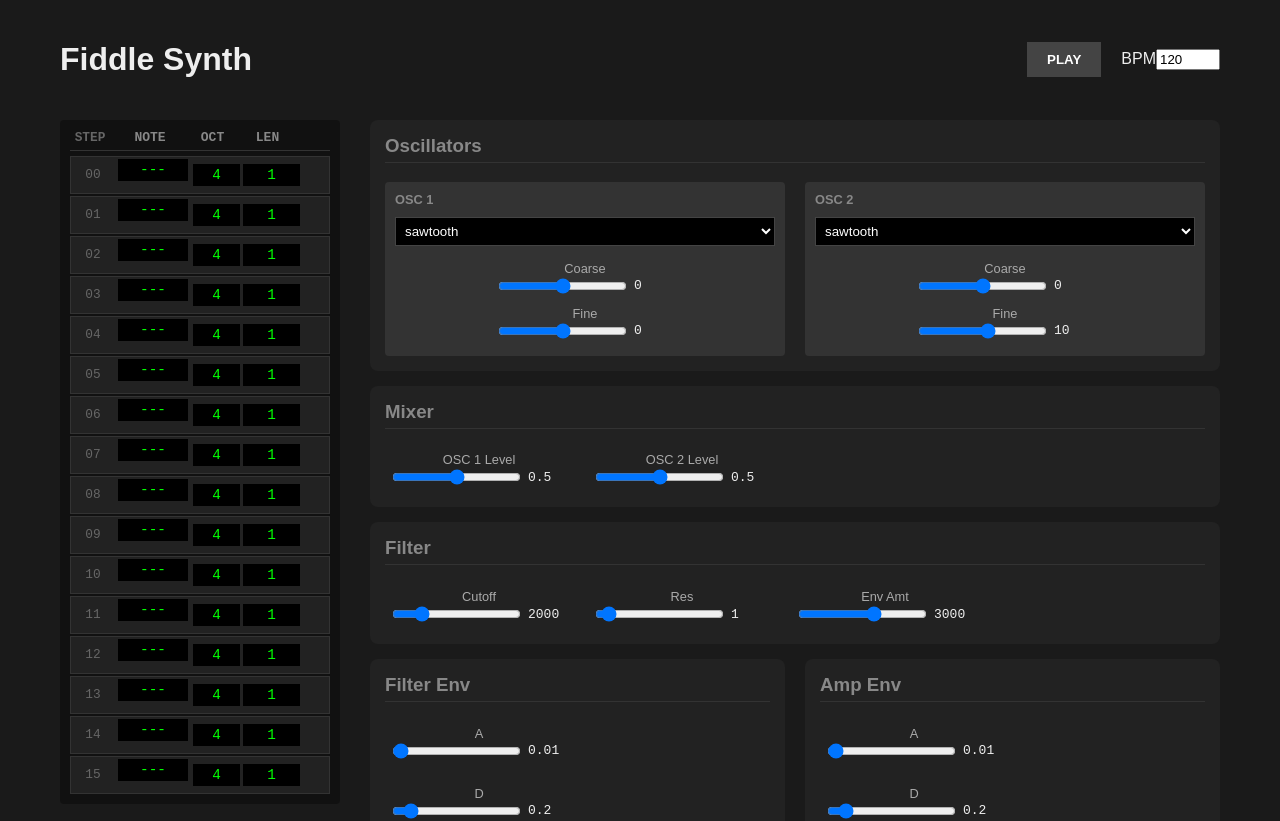
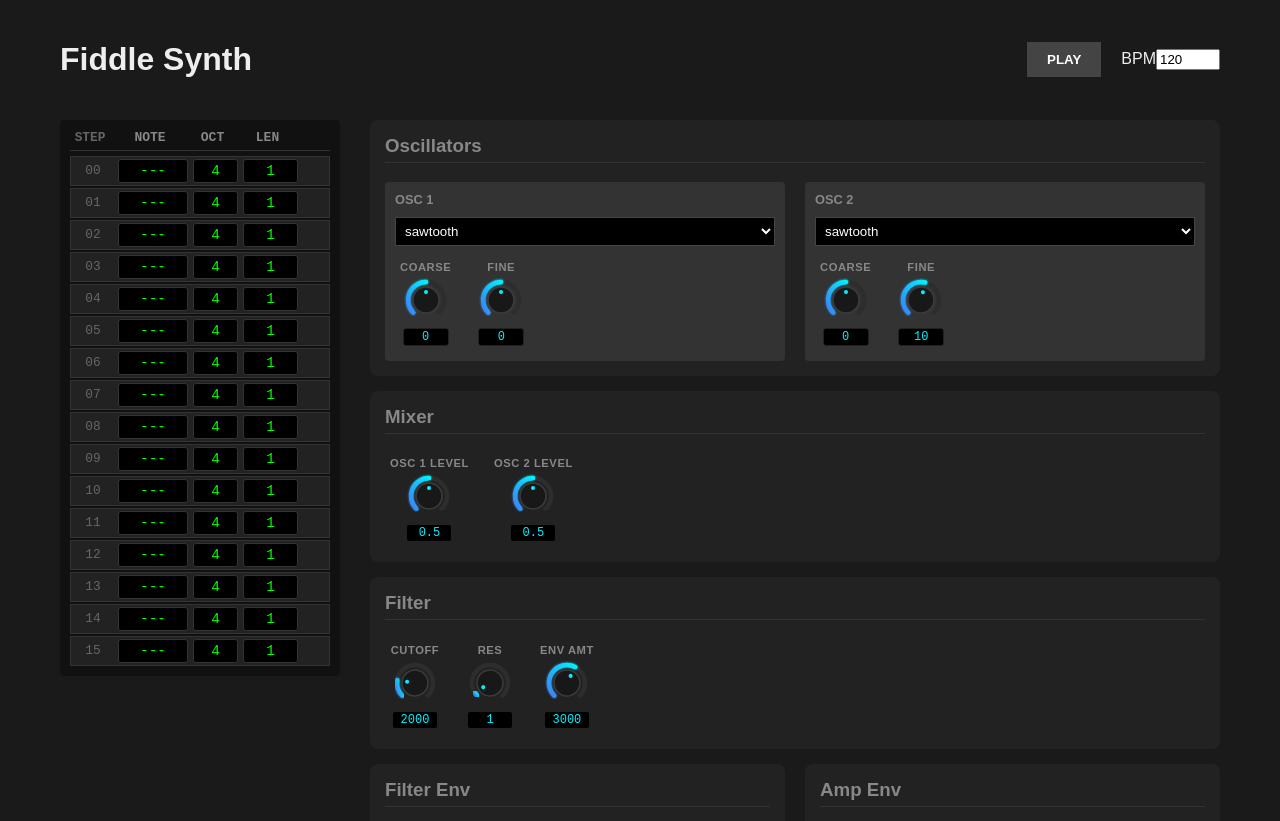
Before and after one commit to eugene-bakaev/browser-synth, a Vue app: page / in a window 1280 px wide. Shown: the top 821 px of the page. Built offline with nearby package versions, Linux system fonts and the light colour scheme.

Commit message:
feat: upgrade Knob to premium rotary dial and align sequencer inputs

```diff
--- a/src/App.vue
+++ b/src/App.vue
@@ -27,16 +27,20 @@
               <select v-model="osc1Type">
                 <option v-for="t in waveforms" :key="t" :value="t">{{ t }}</option>
               </select>
-              <Knob label="Coarse" :min="-3" :max="3" :step="1" v-model="osc1Coarse" />
-              <Knob label="Fine" :min="-100" :max="100" :step="1" v-model="osc1Fine" />
+              <div class="osc-knobs">
+                <Knob label="Coarse" :min="-3" :max="3" :step="1" v-model="osc1Coarse" />
+                <Knob label="Fine" :min="-100" :max="100" :step="1" v-model="osc1Fine" />
+              </div>
             </div>
             <div class="osc-unit">
               <h4>OSC 2</h4>
               <select v-model="osc2Type">
                 <option v-for="t in waveforms" :key="t" :value="t">{{ t }}</option>
               </select>
-              <Knob label="Coarse" :min="-3" :max="3" :step="1" v-model="osc2Coarse" />
-              <Knob label="Fine" :min="-100" :max="100" :step="1" v-model="osc2Fine" />
+              <div class="osc-knobs">
+                <Knob label="Coarse" :min="-3" :max="3" :step="1" v-model="osc2Coarse" />
+                <Knob label="Fine" :min="-100" :max="100" :step="1" v-model="osc2Fine" />
+              </div>
             </div>
           </div>
         </div>
@@ -186,6 +190,7 @@ h3 { margin-top: 0; color: #888; border-bottom: 1px solid #333; padding-bottom:
 .osc-row { display: flex; gap: 20px; }
 .osc-unit { flex: 1; background: #333; padding: 10px; border-radius: 4px; display: flex; flex-direction: column; }
 .osc-unit h4 { margin: 0 0 10px 0; font-size: 0.8rem; color: #888; }
+.osc-knobs { display: flex; gap: 15px; }
 .knob-row { display: flex; gap: 15px; flex-wrap: wrap; }
 .env-row { display: flex; gap: 20px; }
 .env-row .module-group { flex: 1; margin-top: 0; }
--- a/src/components/Knob.vue
+++ b/src/components/Knob.vue
@@ -1,35 +1,223 @@
 <template>
-  <div class="knob">
-    <label>{{ label }}</label>
-    <div class="control">
-      <input
-        type="range"
-        :min="min"
-        :max="max"
-        :step="step"
-        :value="modelValue"
-        @input="$emit('update:modelValue', Number(($event.target as HTMLInputElement).value))"
-      >
-      <span>{{ modelValue }}</span>
+  <div class="knob" @dblclick="resetToDefault">
+    <label class="knob-label">{{ label }}</label>
+
+    <div
+      class="knob-dial-container"
+      @pointerdown="onPointerDown"
+      ref="dialRef"
+    >
+      <svg class="knob-svg" viewBox="0 0 50 50">
+        <!-- Background Track -->
+        <path
+          :d="backgroundPath"
+          fill="none"
+          stroke="#2d2d2d"
+          stroke-width="4.5"
+          stroke-linecap="round"
+        />
+
+        <!-- Active Value Track -->
+        <path
+          v-if="activePath"
+          :d="activePath"
+          fill="none"
+          :stroke="`url(#${gradientId})`"
+          stroke-width="4.5"
+          stroke-linecap="round"
+          :filter="`url(#${filterId})`"
+        />
+
+        <!-- Gradient and Filter Definitions -->
+        <defs>
+          <linearGradient :id="gradientId" x1="0%" y1="100%" x2="100%" y2="0%">
+            <stop offset="0%" stop-color="#3b82f6" />
+            <stop offset="100%" stop-color="#00f0ff" />
+          </linearGradient>
+          <filter :id="filterId" x="-30%" y="-30%" width="160%" height="160%">
+            <feGaussianBlur stdDeviation="0.8" result="blur" />
+            <feMerge>
+              <feMergeNode in="blur" />
+              <feMergeNode in="SourceGraphic" />
+            </feMerge>
+          </filter>
+        </defs>
+
+        <!-- Inner Rotating Dial -->
+        <g :transform="dialTransform">
+          <!-- Dial Body -->
+          <circle cx="25" cy="25" r="13" fill="#181818" stroke="#3c3c3c" stroke-width="1.5" />
+          <!-- Indicator Dot -->
+          <circle cx="25" cy="17" r="2" fill="#00f0ff" />
+        </g>
+      </svg>
     </div>
+
+    <span class="knob-value">{{ modelValue }}</span>
   </div>
 </template>
 
 <script setup lang="ts">
-defineProps<{
+import { ref, computed } from 'vue';
+
+const props = withDefaults(defineProps<{
   label: string;
   min: number;
   max: number;
   step: number;
   modelValue: number;
-}>();
+  defaultValue?: number;
+}>(), {
+  defaultValue: undefined
+});
 
-defineEmits(['update:modelValue']);
+const emit = defineEmits(['update:modelValue']);
+
+// Generate unique IDs for SVG defs to avoid collisions
+const instanceId = Math.random().toString(36).substring(2, 9);
+const gradientId = `knob-gradient-${instanceId}`;
+const filterId = `knob-filter-${instanceId}`;
+
+// Store initial value on mount to use for reset
+const initialValue = ref(props.modelValue);
+
+const currentAngle = computed(() => {
+  const pct = (props.modelValue - props.min) / (props.max - props.min);
+  return -135 + pct * 270;
+});
+
+const dialTransform = computed(() => {
+  return `rotate(${currentAngle.value} 25 25)`;
+});
+
+function polarToCartesian(centerX: number, centerY: number, radius: number, angleInDegrees: number) {
+  const angleInRadians = ((angleInDegrees - 90) * Math.PI) / 180.0;
+  return {
+    x: centerX + radius * Math.cos(angleInRadians),
+    y: centerY + radius * Math.sin(angleInRadians)
+  };
+}
+
+function describeArc(x: number, y: number, radius: number, startAngle: number, endAngle: number) {
+  const start = polarToCartesian(x, y, radius, startAngle);
+  const end = polarToCartesian(x, y, radius, endAngle);
+
+  if (Math.abs(endAngle - startAngle) < 0.1) {
+    return "";
+  }
+
+  const largeArcFlag = endAngle - startAngle <= 180 ? "0" : "1";
+
+  return [
+    "M", start.x, start.y,
+    "A", radius, radius, 0, largeArcFlag, 1, end.x, end.y
+  ].join(" ");
+}
+
+const backgroundPath = computed(() => {
+  return describeArc(25, 25, 18, -135, 135);
+});
+
+const activePath = computed(() => {
+  const pct = (props.modelValue - props.min) / (props.max - props.min);
+  const endAngle = -135 + pct * 270;
+  return describeArc(25, 25, 18, -135, endAngle);
+});
+
+// Drag state
+let startY = 0;
+let startValue = 0;
+
+const onPointerDown = (e: PointerEvent) => {
+  startY = e.clientY;
+  startValue = props.modelValue;
+
+  window.addEventListener('pointermove', onPointerMove);
+  window.addEventListener('pointerup', onPointerUp);
+
+  e.preventDefault();
+};
+
+const onPointerMove = (e: PointerEvent) => {
+  const deltaY = startY - e.clientY;
+  const isFineTune = e.shiftKey;
+  const dragRange = isFineTune ? 800 : 200; // Shift for fine-tuning
+  const valueRange = props.max - props.min;
+  const valueDelta = (deltaY / dragRange) * valueRange;
+
+  let newValue = startValue + valueDelta;
+  newValue = Math.max(props.min, Math.min(props.max, newValue));
+
+  const stepsCount = Math.round((newValue - props.min) / props.step);
+  newValue = props.min + stepsCount * props.step;
+  newValue = Math.max(props.min, Math.min(props.max, newValue));
+
+  const getPrecision = (num: number) => {
+    const parts = num.toString().split('.');
+    return parts.length > 1 ? parts[1].length : 0;
+  };
+  const precision = getPrecision(props.step);
+  newValue = parseFloat(newValue.toFixed(precision));
+
+  emit('update:modelValue', newValue);
+};
+
+const onPointerUp = () => {
+  window.removeEventListener('pointermove', onPointerMove);
+  window.removeEventListener('pointerup', onPointerUp);
+};
+
+const resetToDefault = () => {
+  const resetVal = props.defaultValue !== undefined ? props.defaultValue : initialValue.value;
+  emit('update:modelValue', resetVal);
+};
 </script>
 
 <style scoped>
-.knob { display: flex; flex-direction: column; align-items: center; margin: 5px; }
-.control { display: flex; align-items: center; gap: 5px; }
-label { font-size: 0.8rem; color: #aaa; }
-span { font-family: monospace; min-width: 40px; }
+.knob {
+  display: flex;
+  flex-direction: column;
+  align-items: center;
+  margin: 5px;
+  user-select: none;
+}
+
+.knob-label {
+  font-size: 0.7rem;
+  color: #888;
+  font-weight: bold;
+  text-transform: uppercase;
+  letter-spacing: 0.05em;
+  margin-bottom: 2px;
+  text-align: center;
+}
+
+.knob-dial-container {
+  width: 50px;
+  height: 50px;
+  cursor: ns-resize;
+  position: relative;
+  display: flex;
+  align-items: center;
+  justify-content: center;
+}
+
+.knob-svg {
+  width: 100%;
+  height: 100%;
+  display: block;
+}
+
+.knob-value {
+  font-family: monospace;
+  font-size: 0.75rem;
+  color: #00f0ff;
+  margin-top: 3px;
+  background: #000;
+  border: 1px solid #222;
+  padding: 1px 4px;
+  border-radius: 3px;
+  min-width: 36px;
+  text-align: center;
+}
 </style>
--- a/src/components/Tracker.vue
+++ b/src/components/Tracker.vue
@@ -90,17 +90,22 @@ defineProps<{
 .col-step { text-align: center; color: #666; font-size: 0.8rem; }
 
 select, input {
+  box-sizing: border-box;
+  height: 24px;
+  margin: 0;
   background: #000;
   color: #0f0;
-  border: 1px solid #000;
+  border: 1px solid #333;
   font-family: monospace;
   font-size: 0.9rem;
   width: 100%;
-  padding: 2px 0;
+  padding: 0;
   text-align: center;
   text-align-last: center; /* Fixes select text alignment */
   appearance: none;
   -webkit-appearance: none;
+  border-radius: 3px;
+  display: block;
 }
 
 /* Hide number arrows for cleaner look */
```
Also changed, not shown: 1 other file (tests, documents, lock files or other folders).
